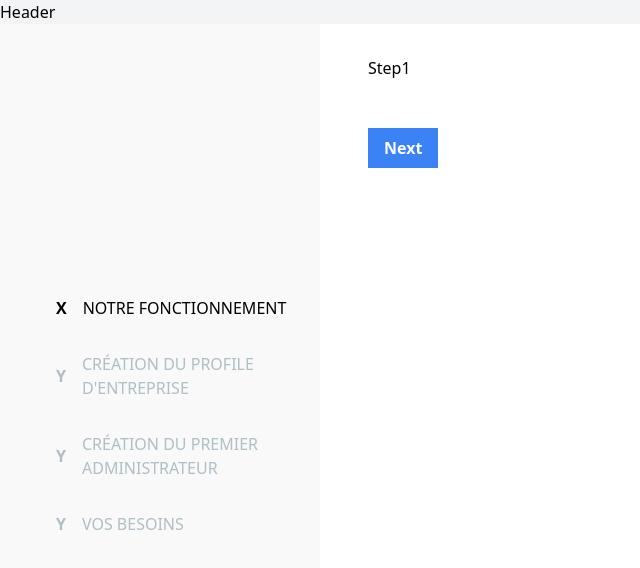
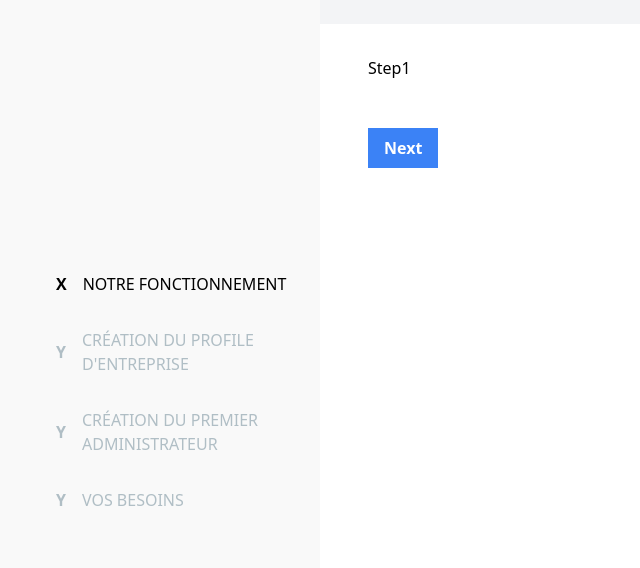
Before and after one commit to santatriniaina-git/connexion, a React (Create React App) app: page / in a window 1280 px wide. Shown: the top 568 px of the page, without its empty margins (0-640 px from the left). Built offline with nearby package versions, Linux system fonts and the light colour scheme.

Commit message:
amélioration 5

```diff
--- a/src/components/SidebarMenu.js
+++ b/src/components/SidebarMenu.js
@@ -10,7 +10,7 @@
   };
 
   return (
-    <div className="w-1/4 bg-[#F9F9F9] h-screen flex flex-col justify-center">
+    <div className="fixed inset-0 bg-[#F9F9F9] h-screen w-1/4 flex flex-col justify-center z-0">
       <ul className="flex flex-col justify-start items-center py-4">
         {steps.map((step, index) => {
           const isSelectedStep = index + 1 === currentStep;
--- a/src/components/tabs/index.js
+++ b/src/components/tabs/index.js
@@ -28,7 +28,9 @@
 
   return (
     <div className="flex flex-row mx-auto">
+      <div className="w-1/4 bg-[#F9F9F9] h-screen">
         <SidebarMenu steps={steps} currentStep={currentStep} />
+      </div>
       <div className="w-3/4 py-8 px-12 bg-[#fff]">{renderStep()}</div>
     </div>
   );
```
Lines whose indentation alone changed are shown as unchanged.
